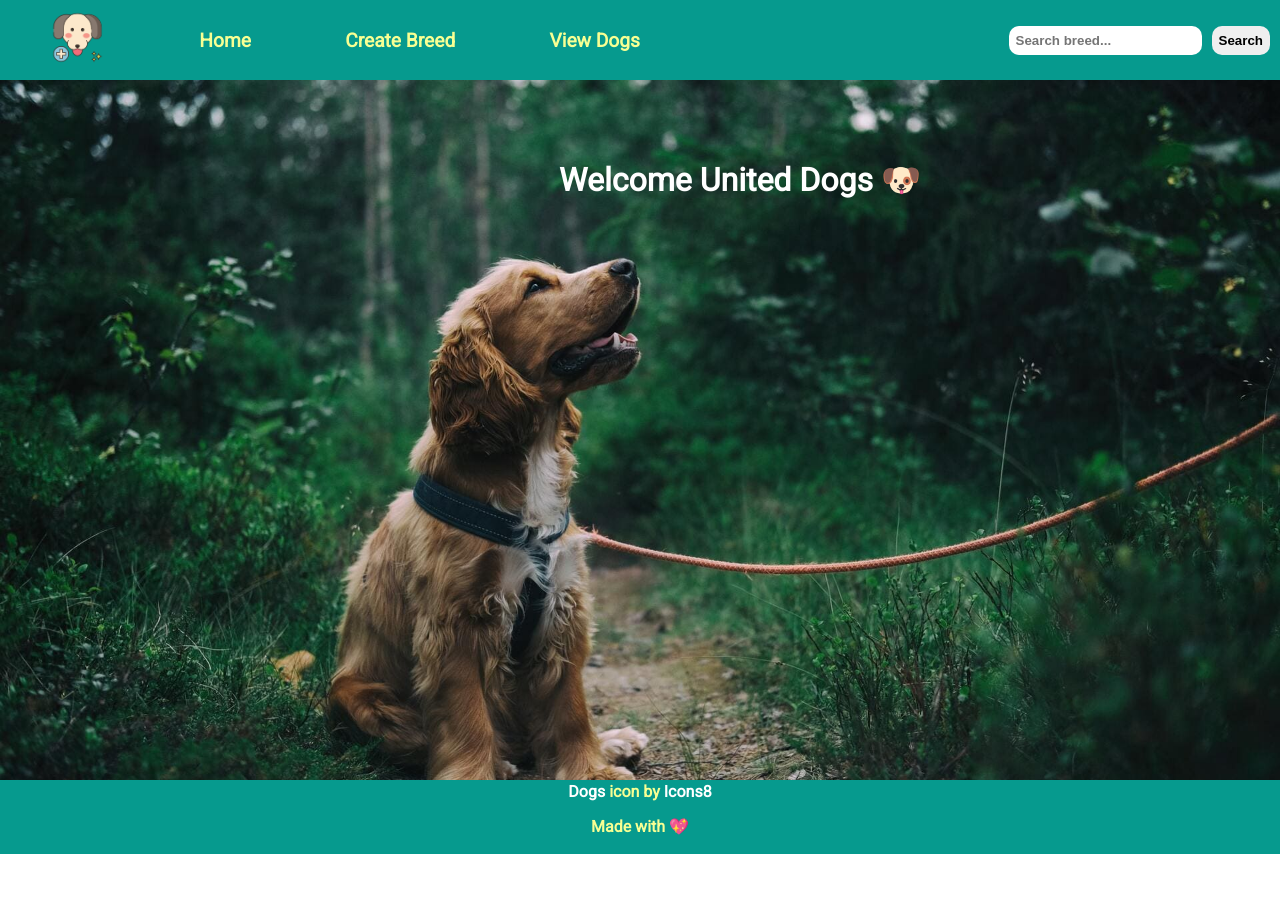
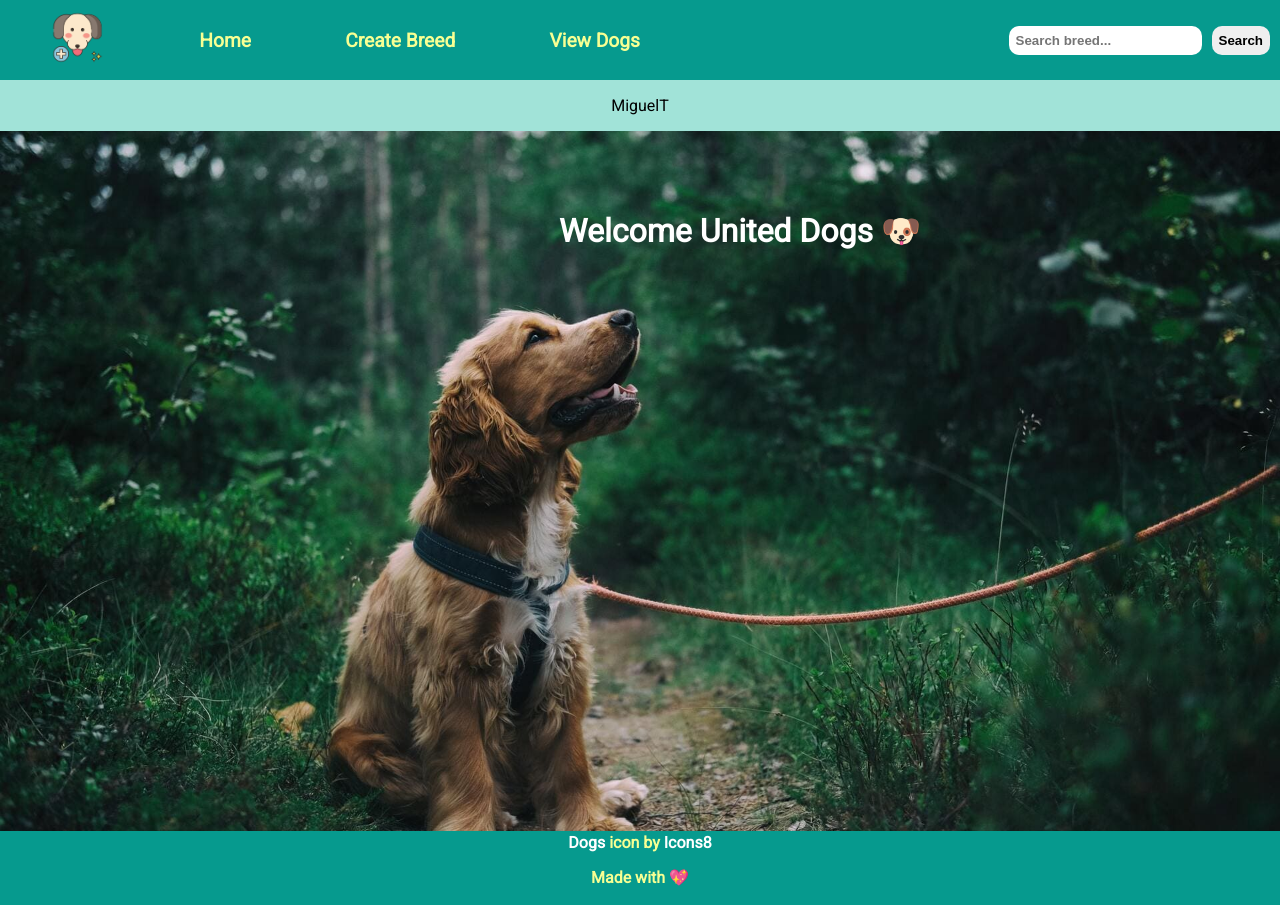
Before and after one commit to alejop22/United-Dogs, a React (Create React App) app in the folder client/: page / in a window 1280 px wide. Before the commit the page ends 854 px from the top, so only its background shows below. Built offline with nearby package versions, Linux system fonts and the light colour scheme; no server answers.

Commit message:
cambio rama miguelT

```diff
--- a/client/src/conteiners/App.js
+++ b/client/src/conteiners/App.js
@@ -14,6 +14,7 @@ function App() {
   return (
     <div className="App">
       <NavBar />
+      <p>MiguelT</p>
       <Routes>
         <Route path='/' element={<Main />}/>
         <Route path='/home' element={<AllDogs />}/>
```
